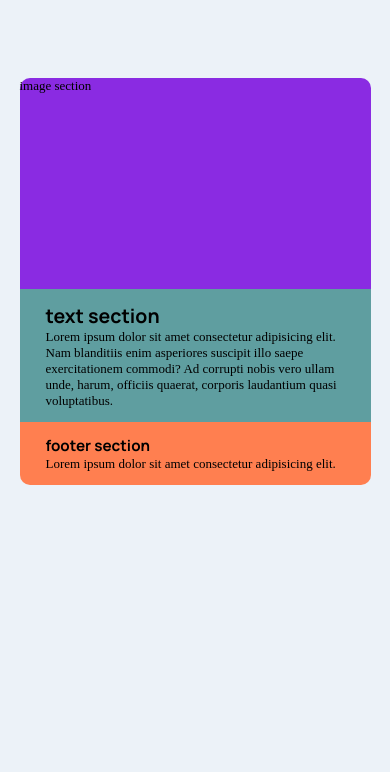
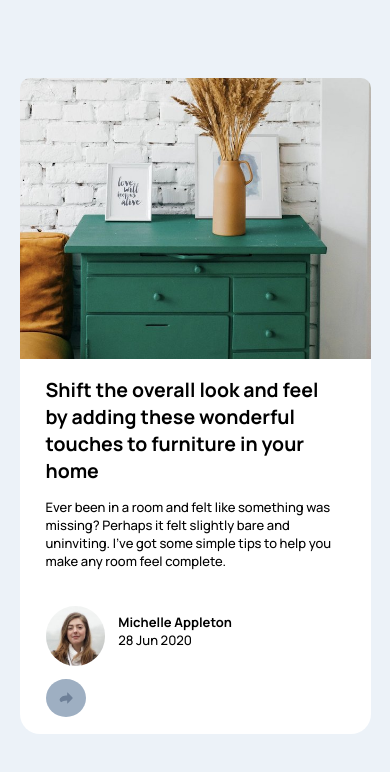
Before and after one commit to Clinton-dev/article-preview-component, a plain HTML site: page index.html in a window 390 px wide. Drawn offline with Linux system fonts and the light colour scheme.

Commit message:
Finish mobile layout

```diff
--- a/css/_base.scss
+++ b/css/_base.scss
@@ -15,6 +15,10 @@ body {
 
 h1, h2, h3, h4, h5, h6 { font-family: 'Manrope', sans-serif; }
 
+p {
+  font-family: 'Manrope', sans-serif;
+  font-weight: 500;
+}
 ul { list-style: none; }
 
 a { text-decoration: none; }
--- a/css/_component.scss
+++ b/css/_component.scss
@@ -0,0 +1,40 @@
+@use 'colors';
+
+.card-text {
+  h2 { margin-bottom: .75em; }
+  p { margin-bottom: .75em; }
+}
+
+.card-img img {
+  width: 100%;
+  border-radius: 10px 10px 0 0;
+}
+
+.left {
+  display: flex;
+  border-radius: 0 0 10px 0;
+}
+
+.right {
+  border-radius: 0 0 0 10px;
+}
+
+.left-content {
+  margin-left: 1em;
+  padding-top: .5em;
+
+  h5 { padding-bottom: .5em;}
+}
+
+.left img {
+  width: 20%;
+  border-radius: 50%;
+}
+
+.right img {
+  background-color: colors.color(secondary);
+  padding: 1em;
+  width: 2.5rem;
+  border-radius: 50%;
+  margin-top: 1em;
+}
--- a/css/_layout.scss
+++ b/css/_layout.scss
@@ -10,7 +10,7 @@ $card-padding: 1em;
 }
 
 @mixin for-tablet-up{
-  @media (min-width: 900px) { @content; }
+  @media (min-width: 765px) { @content; }
 }
 
 @mixin for-desktop {
@@ -21,21 +21,43 @@ $card-padding: 1em;
   width: 90%;
   margin: 6em auto;
   border-radius: 20px;
+  background-color: white;
+
+  @include for-tablet-up() {
+     width: 60%;
+     display: grid;
+     margin-top: 10em;
+     grid-template-columns: 1fr 2fr;
+  }
 }
 
 .card-img {
-  background-color: blueviolet;
-  min-height: 25vh;
-  border-radius: $border $border 0 0;
+
+  @include for-tablet-up() {
+    border-radius: $border 0 0 $border;
+  }
 }
 
 .card-text {
-  background-color: cadetblue;
   padding: $card-padding $card-padding * 2;
+
+  @include for-tablet-up() {
+    border-radius: 0 $border 0 0;
+    padding: $card-padding $card-padding * 3;
+  }
 }
 
 .card-footer {
-  background-color: coral;
-  border-radius: 0 0 $border $border;
   padding: $card-padding $card-padding * 2;
+
+  @include for-phone() {
+    display: flex;
+    justify-content: space-between;
+    // border-radius: 0 0 $border $border;
+  }
+
+  @include for-tablet-up() {
+    border-radius: 0 0 $border 0;
+    // padding: $card-padding $card-padding * 3;
+  }
 }
--- a/index.html
+++ b/index.html
@@ -18,14 +18,29 @@
 <body>
 
   <div class="card">
-    <div class="card-img">image section</div>
-    <div class="card-text">
-      <h2>text section</h2>
-      <p>Lorem ipsum dolor sit amet consectetur adipisicing elit. Nam blanditiis enim asperiores suscipit illo saepe exercitationem commodi? Ad corrupti nobis vero ullam unde, harum, officiis quaerat, corporis laudantium quasi voluptatibus.</p>
+    <div class="card-img">
+      <img src="/images/drawers.jpg" alt="drawer image">
     </div>
-    <div class="card-footer">
-      <h3>footer section</h3>
-      <p>Lorem ipsum dolor sit amet consectetur adipisicing elit. </p>
+    <div class="card-content">
+      <div class="card-text">
+        <h2>Shift the overall look and feel by adding these wonderful
+          touches to furniture in your home</h2>
+        <p>Ever been in a room and felt like something was missing? Perhaps
+          it felt slightly bare and uninviting. I’ve got some simple tips
+          to help you make any room feel complete.</p>
+      </div>
+      <div class="card-footer">
+        <div class="left">
+          <img src="/images/avatar-michelle.jpg" alt="avatar image" class="avat-img">
+          <div class="left-content">
+            <h4 class="avatar-name">Michelle Appleton</h4>
+            <p class="date">28 Jun 2020</p>
+          </div>
+        </div>
+        <div class="right">
+          <img src="/images/icon-share.svg" alt="share icon">
+        </div>
+      </div>
     </div>
   </div>
 
```
Also changed, not shown: css/main.css, 1 other file.
